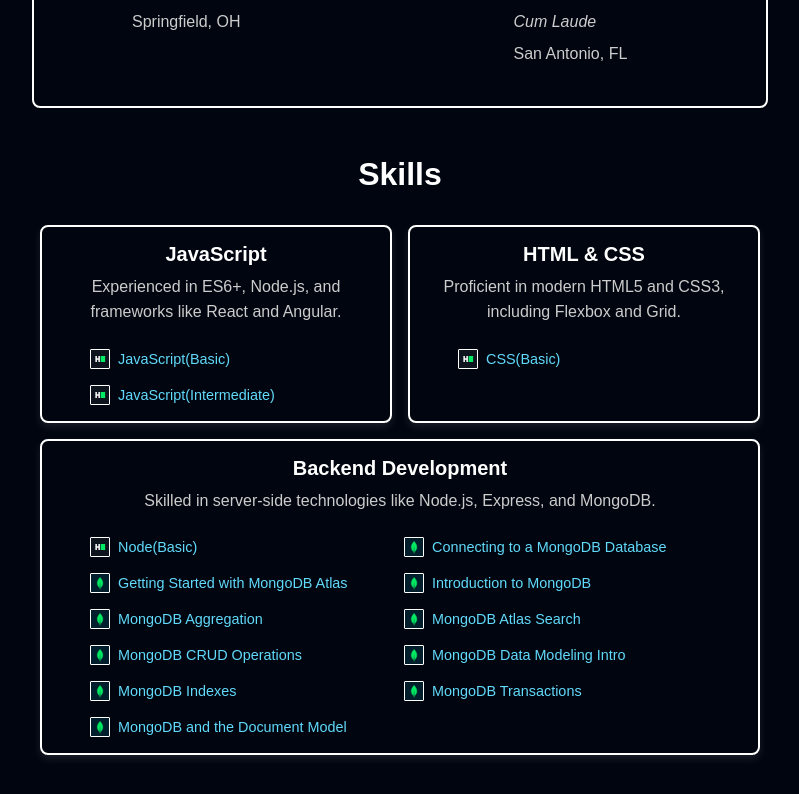
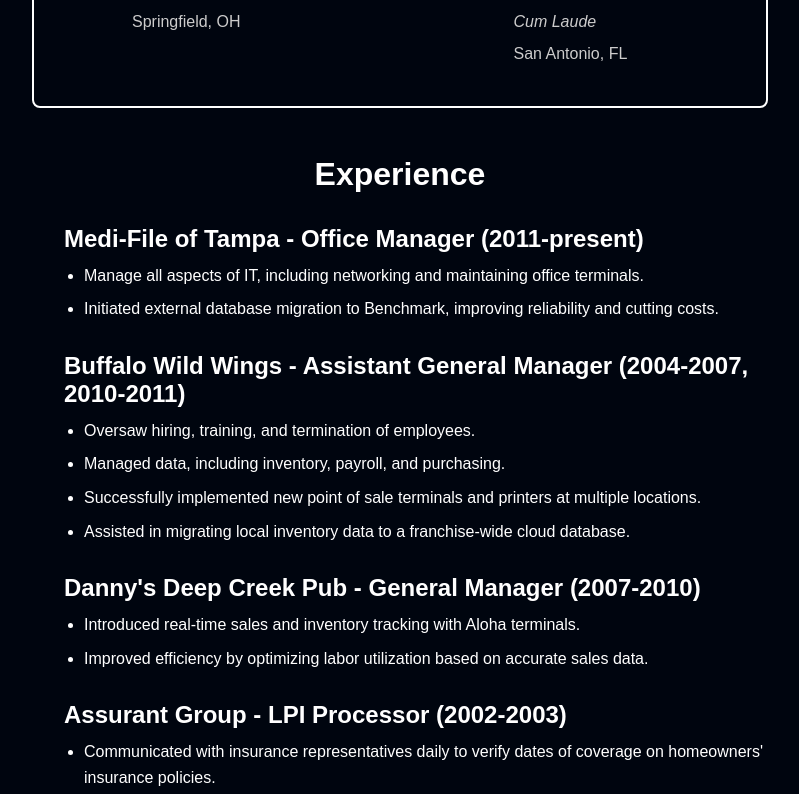
Before and after one commit to jamesdoom/bp-portfolio, a React (Create React App) app: page / in a window 1280 px wide. Shown: the part 926-1720 px from the top of the page, without its empty margins (240-1039 px from the left). Built offline with nearby package versions, Linux system fonts and the light colour scheme; no server answers.

Commit message:
Added experience section

```diff
--- a/src/App.js
+++ b/src/App.js
@@ -3,6 +3,7 @@
 import Hero from './components/Hero';
 import About from './components/About';
 import Education from './components/Education';
+import Experience from './components/Experience';
 import Portfolio from './components/Portfolio';
 import Skills from './components/Skills';
 import Contact from './components/Contact';
@@ -17,6 +18,7 @@
       <Hero />
       <About />
       <Education />
+      <Experience />
       <Skills />
       <Portfolio />
       <Contact />
--- /dev/null
+++ b/src/components/Experience.css
@@ -0,0 +1,39 @@
+#experience {
+  padding: 2rem 2rem;
+  background-color: var(--background-color);
+  color: var(--text-color);
+  max-width: 800px;
+  margin: 0 auto;
+  text-align: center; /* Center-aligns the section heading */
+}
+
+h2 {
+  text-align: center;
+}
+
+.experience-content {
+  margin-left: 2rem;
+  max-width: 800px; /* Ensure it doesn't exceed the width of the parent container */
+  text-align: left; /* Left-align the text within the centered container */
+}
+
+.job {
+  margin-bottom: 30px;
+}
+
+.job h3 {
+  margin-bottom: 10px;
+  font-size: 1.5rem;
+  color: #fff;
+}
+
+.job ul {
+  list-style-type: disc;
+  padding-left: 20px;
+}
+
+.job li {
+  margin-bottom: 8px;
+  line-height: 1.6;
+  color: #fff;
+}
--- /dev/null
+++ b/src/components/Experience.js
@@ -0,0 +1,43 @@
+import React from 'react';
+import './Experience.css';
+
+const Experience = () => {
+  return (
+    <section id="experience">
+      <h2>Experience</h2>
+        <div className="experience-content">
+          <div className="job">
+            <h3>Medi-File of Tampa - Office Manager (2011-present)</h3>
+            <ul>
+              <li>Manage all aspects of IT, including networking and maintaining office terminals.</li>
+              <li>Initiated external database migration to Benchmark, improving reliability and cutting costs.</li>
+            </ul>
+          </div>
+          <div className="job">
+            <h3>Buffalo Wild Wings - Assistant General Manager (2004-2007, 2010-2011)</h3>
+            <ul>
+              <li>Oversaw hiring, training, and termination of employees.</li>
+              <li>Managed data, including inventory, payroll, and purchasing.</li>
+              <li>Successfully implemented new point of sale terminals and printers at multiple locations.</li>
+              <li>Assisted in migrating local inventory data to a franchise-wide cloud database.</li>
+            </ul>
+          </div>
+          <div className="job">
+            <h3>Danny&apos;s Deep Creek Pub - General Manager (2007-2010)</h3>
+            <ul>
+              <li>Introduced real-time sales and inventory tracking with Aloha terminals.</li>
+              <li>Improved efficiency by optimizing labor utilization based on accurate sales data.</li>
+            </ul>
+          </div>
+          <div className="job">
+            <h3>Assurant Group - LPI Processor (2002-2003)</h3>
+            <ul>
+              <li>Communicated with insurance representatives daily to verify dates of coverage on homeowners&apos; insurance policies.</li>
+            </ul>
+          </div>
+        </div>
+    </section>
+  );
+};
+
+export default Experience;
--- a/src/components/Skills.css
+++ b/src/components/Skills.css
@@ -1,5 +1,5 @@
 #skills {
-  padding: 2rem 2rem;
+  padding: 1rem 2rem;
   background-color: var(--background-color);
   color: var(--text-color);
   max-width: 800px;
```
